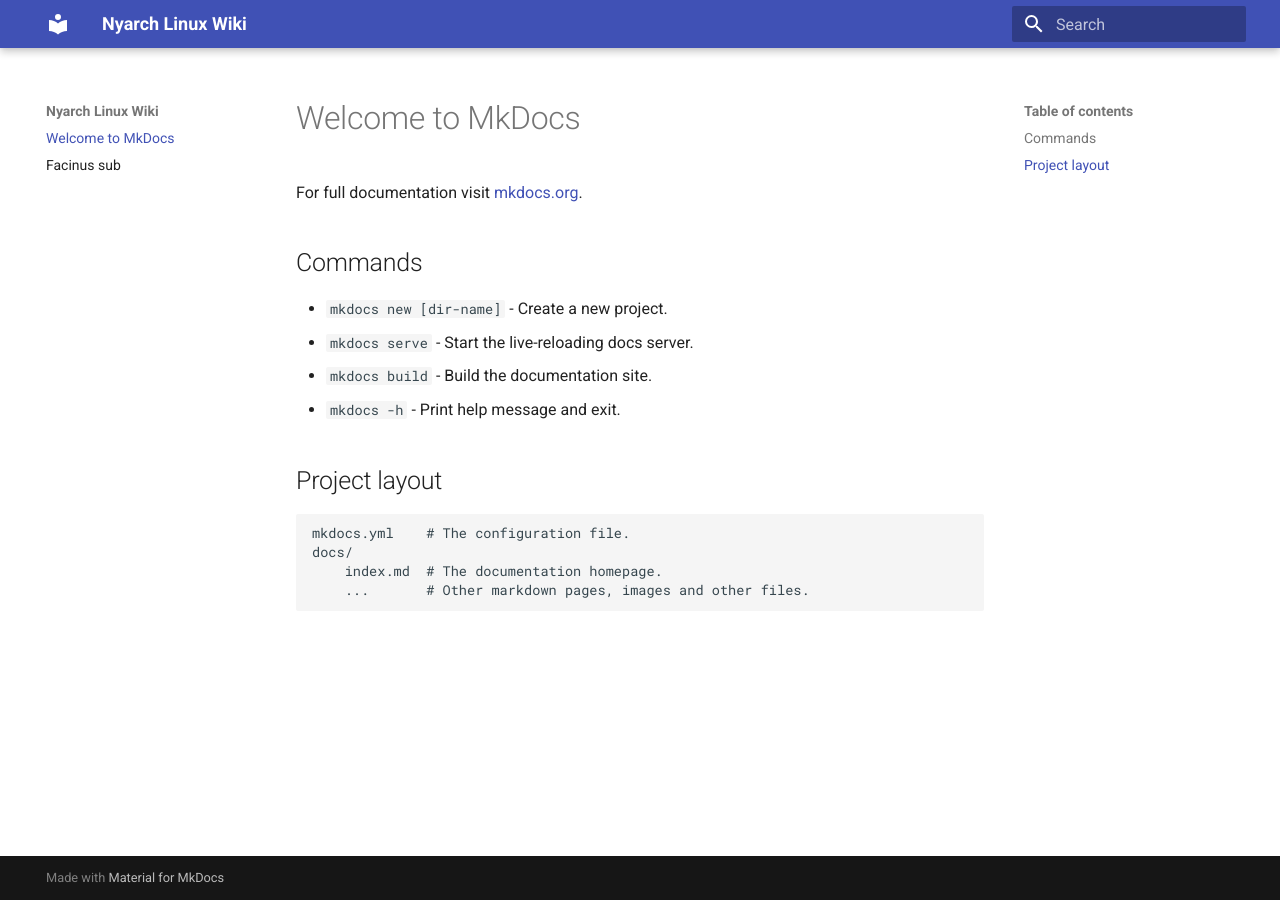
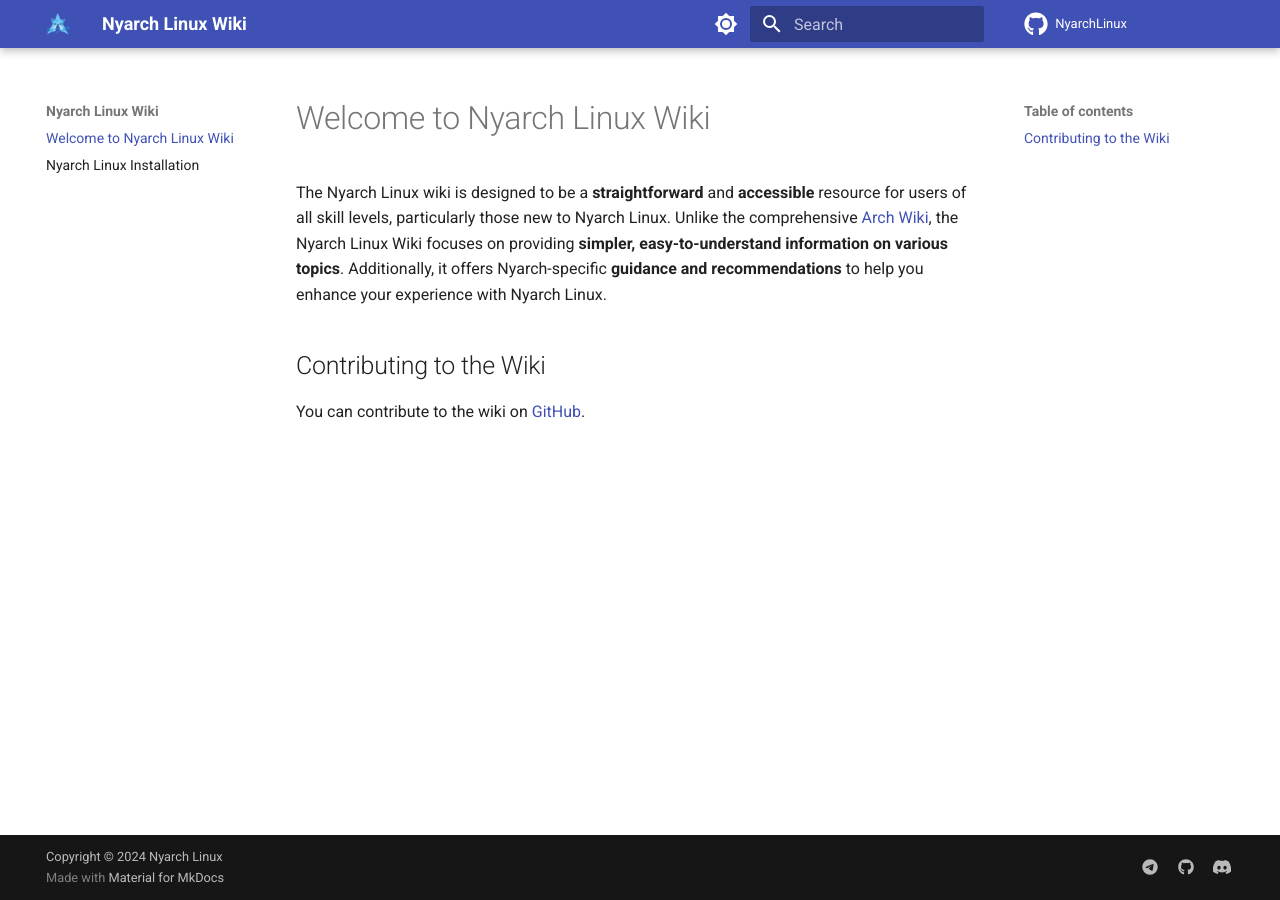
Before and after one commit to NyarchLinux/NyarchWiki, an MkDocs documentation site: the page built from docs/index.md, in a window 1280 px wide. Built offline with MkDocs 1.6.1 and Material for MkDocs 9.7.7, drawn with Linux system fonts in a browser that asks for light colours; comment, search, counter and statistics services are not loaded.

Commit message:
Add a basic customization

```diff
--- a/docs/index.md
+++ b/docs/index.md
@@ -1,17 +1,8 @@
-# Welcome to MkDocs
+# Welcome to Nyarch Linux Wiki
 
-For full documentation visit [mkdocs.org](https://www.mkdocs.org).
+The Nyarch Linux wiki is designed to be a **straightforward** and **accessible** resource for users of all skill levels, particularly those new to Nyarch Linux.
+Unlike the comprehensive [Arch Wiki](https://wiki.archlinux.org), the Nyarch Linux Wiki focuses on providing **simpler, easy-to-understand information on various topics**. Additionally, it offers Nyarch-specific **guidance and recommendations** to help you enhance your experience with Nyarch Linux.
 
-## Commands
+## Contributing to the Wiki
 
-* `mkdocs new [dir-name]` - Create a new project.
-* `mkdocs serve` - Start the live-reloading docs server.
-* `mkdocs build` - Build the documentation site.
-* `mkdocs -h` - Print help message and exit.
-
-## Project layout
-
-    mkdocs.yml    # The configuration file.
-    docs/
-        index.md  # The documentation homepage.
-        ...       # Other markdown pages, images and other files.
+You can contribute to the wiki on [GitHub](https://github.com/NyarchLinux/NyarchWiki).
--- a/mkdocs.yml
+++ b/mkdocs.yml
@@ -1,2 +1,37 @@
 site_name: Nyarch Linux Wiki
 theme: material
+repo_name: NyarchLinux
+repo_url: https://github.com/NyarchLinux/NyarchLinux
+
+theme:
+  name: material
+  logo: assets/nyarch-logo.png
+  icon:
+    repo: fontawesome/brands/github
+  palette:
+    - scheme: default
+      accent: pink
+      toggle:
+        icon: material/brightness-7
+        name: Switch to dark mode
+
+    # Palette toggle for dark mode
+    - scheme: slate
+      accent: pink
+      toggle:
+        icon: material/brightness-4
+        name: Switch to light mode
+
+extra:
+  homepage: "https://nyarchlinux.moe"
+  social:
+    - icon: fontawesome/brands/telegram
+      link: https://t.me/NyarchLinux
+      name: Telegram
+    - icon: fontawesome/brands/github
+      link: https://github.com/NyarchLinux/NyarchLinux
+      name: GitHub
+    - icon: fontawesome/brands/discord
+      link: https://discord.gg/xuw6BNXXE7
+      name: Discord
+copyright: Copyright &copy; 2024 Nyarch Linux
```
Also changed, not shown: docs/about.md (deleted, +0 -55 lines), docs/installation.md (added, +9 -0 lines), docs/stylesheets/extra.css (added, +16 -0 lines), docs/assets/nyarch-logo.png (added).
